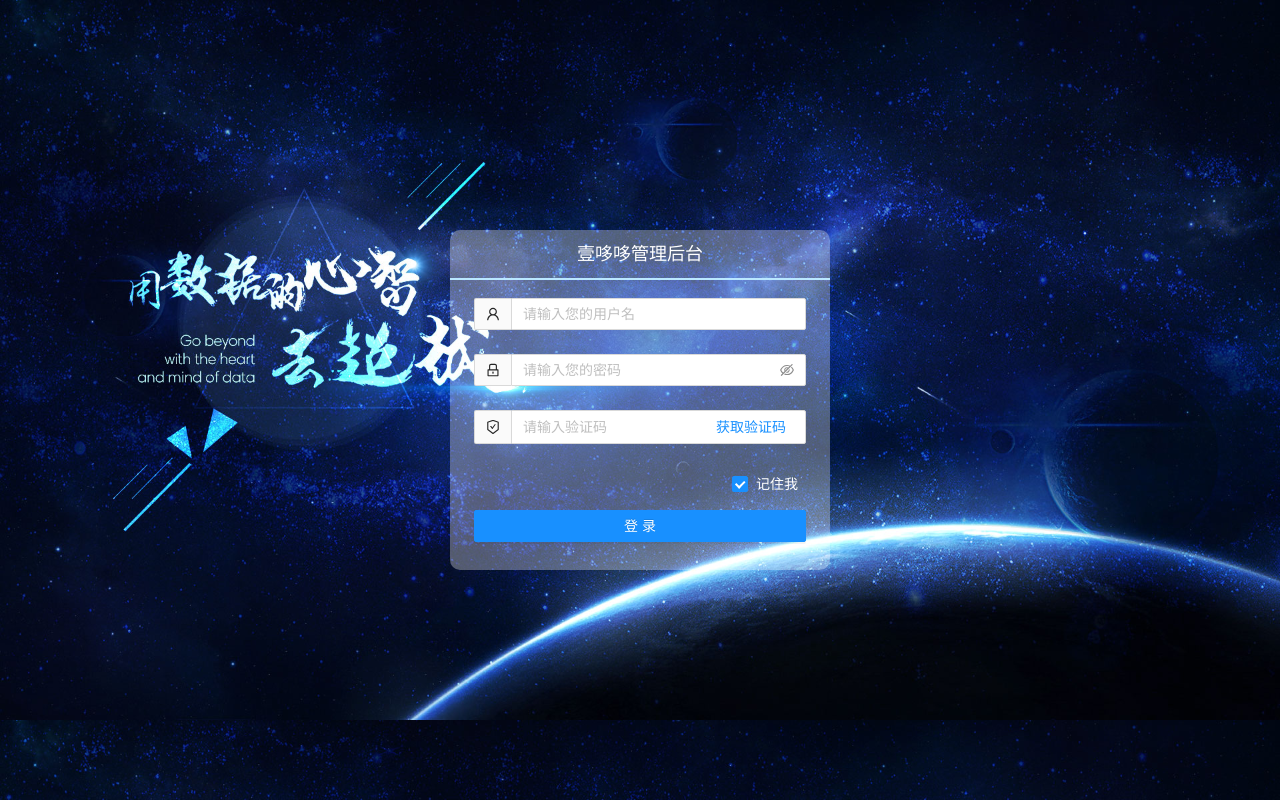
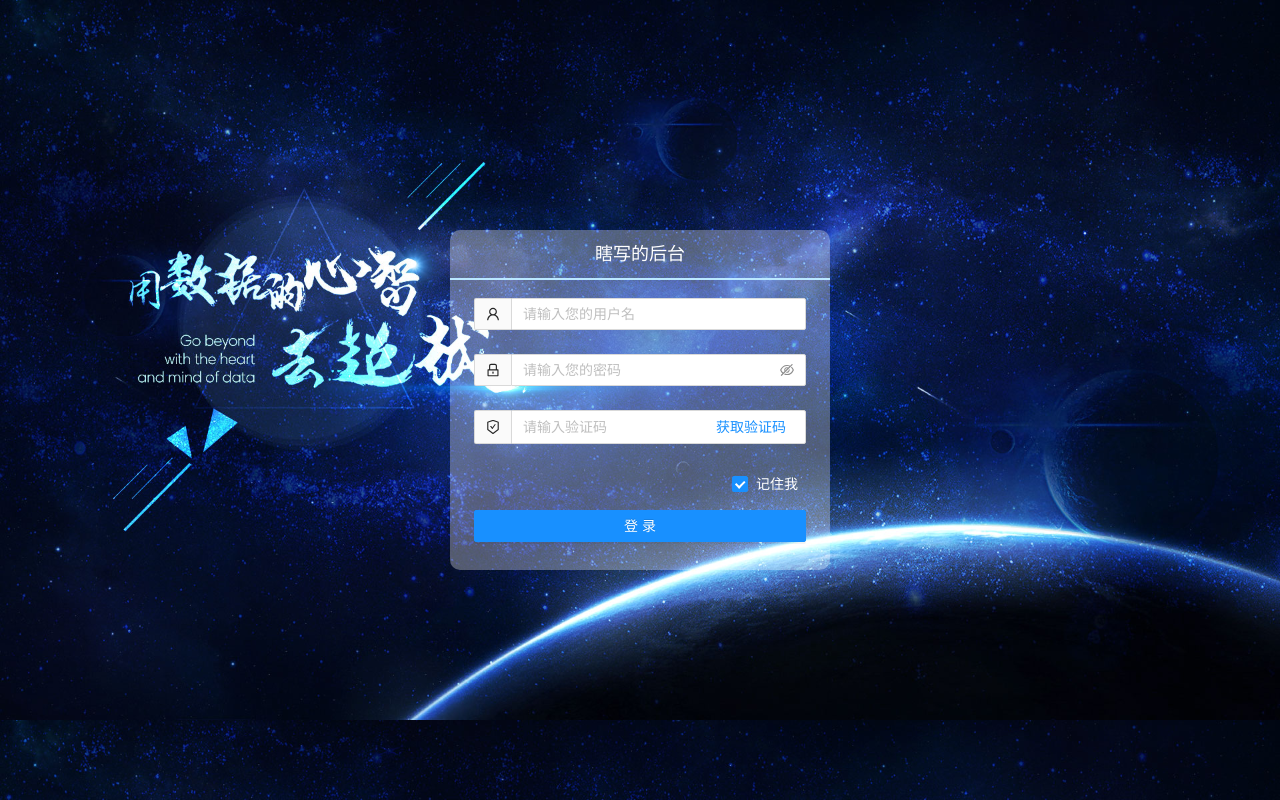
Before and after one commit to zzq404/react-, a React (Create React App) app: page /login#/login in a window 1280 px wide. Built offline with nearby package versions, Linux system fonts and the light colour scheme.

Commit message:
修改路由

```diff
--- a/src/App.js
+++ b/src/App.js
@@ -1,24 +1,27 @@
 import React from 'react';
-import {BrowserRouter as Router , Route,HashRouter } from 'react-router-dom';
+import {BrowserRouter as Router , Route,HashRouter} from 'react-router-dom';
 import { Modal } from 'antd';
 import Home from './commponent/home'
 import Login from './commponent/login'
+
 export default class App extends React.Component{
   componentWillMount(){
-    // console.log(window.location)
+    console.log(window.location)
     // 初次进入 如不是login页面 将路径计入缓存
-    if(window.location.pathname !== "/login"){
-      localStorage.setItem("pathname",window.location.pathname)
+    if(window.location.hash !== "#/login"){
+      localStorage.setItem("pathname",window.location.hash)
     }else{
       localStorage.removeItem("pathname")
     }
+
     // 是否已登录,未登录跳转至login页面
     if(localStorage.getItem("isLogin")){
-      if(window.location.pathname === '/login'){
-        window.location.pathname = "/"
+      if(window.location.hash === '#/login'){
+        window.location.hash = "#/"
       }
     }else{
-      if(window.location.pathname !== "/login"){
+      if(window.location.hash && window.location.hash !== '#/login' && window.location.hash !== '#/'){
+        // 未登录
         Modal.warning({
           title: '登录异常',
           okText:'确定',
@@ -28,20 +31,26 @@ export default class App extends React.Component{
             </div>
           ),
           onOk() {
-            window.location.pathname = "login"
+            window.location.hash = "#/login"
           },
         });
+      }else{
+        window.location.hash = "#/login"
       }
+
     }
+
+
+
 
   }
   render(){
         return(
-          <HashRouter>
+          <Router>
             {
-              window.location.pathname !== "/login" && localStorage.getItem("isLogin") ? <Route path="/" component={Home}></Route> : <Route path="/login" component={Login}></Route>
+              window.location.hash !== "#/login" && localStorage.getItem("isLogin") ? <Route path="/" component={Home}></Route> : <Route path="/login" component={Login}></Route>
             }
-          </HashRouter>
+          </Router>
         )
     }
 }
--- a/src/commponent/home.js
+++ b/src/commponent/home.js
@@ -67,7 +67,7 @@ export default class Home extends React.Component{
   }
   outLogin=()=>{
     localStorage.removeItem("isLogin")
-    window.location.pathname ="login"
+    window.location.hash = "#/login"
   }
   toggle = () => {
     this.setState({
@@ -82,7 +82,7 @@ export default class Home extends React.Component{
               <Header className="header">
                 <div className="logo">
                   <img onClick={this.toggle} className="logoImg" src={Logo} alt=""/>
-                  <span className="title">管理后台</span>
+                  <span className="title">瞎写的后台</span>
                 </div>
                 <div className="userInfo">
                   {/* <Avatar size="large" style={{backgroundColor: '#87d068'}} icon={ React.createElement(Icon['UserOutlined']) }/> */}
--- a/src/commponent/login.js
+++ b/src/commponent/login.js
@@ -21,7 +21,7 @@ export default class Login extends React.Component{
         this.setState({loading:true})
         localStorage.setItem("isLogin",true) // 已登录,计入缓存 下次进入不需要登录
         // 查询缓存中是否计入初次进入路径
-        localStorage.getItem("pathname") ? window.location.pathname = localStorage.getItem("pathname") : window.location.pathname ="/"
+        localStorage.getItem("pathname") ? window.location.hash = localStorage.getItem("pathname") : window.location.hash ="#/"
       }else{
         if(!this.state.basic.username){
           message.warning('请输入您的用户名哦~');
@@ -50,7 +50,7 @@ export default class Login extends React.Component{
         return(
             <div id="login">
                 <div className="login-form">
-                    <p className="login-form-title">壹哆哆管理后台</p>
+                    <p className="login-form-title">瞎写的后台</p>
                     <Form
                       className="login-form-box"
                       name="basic"
```
